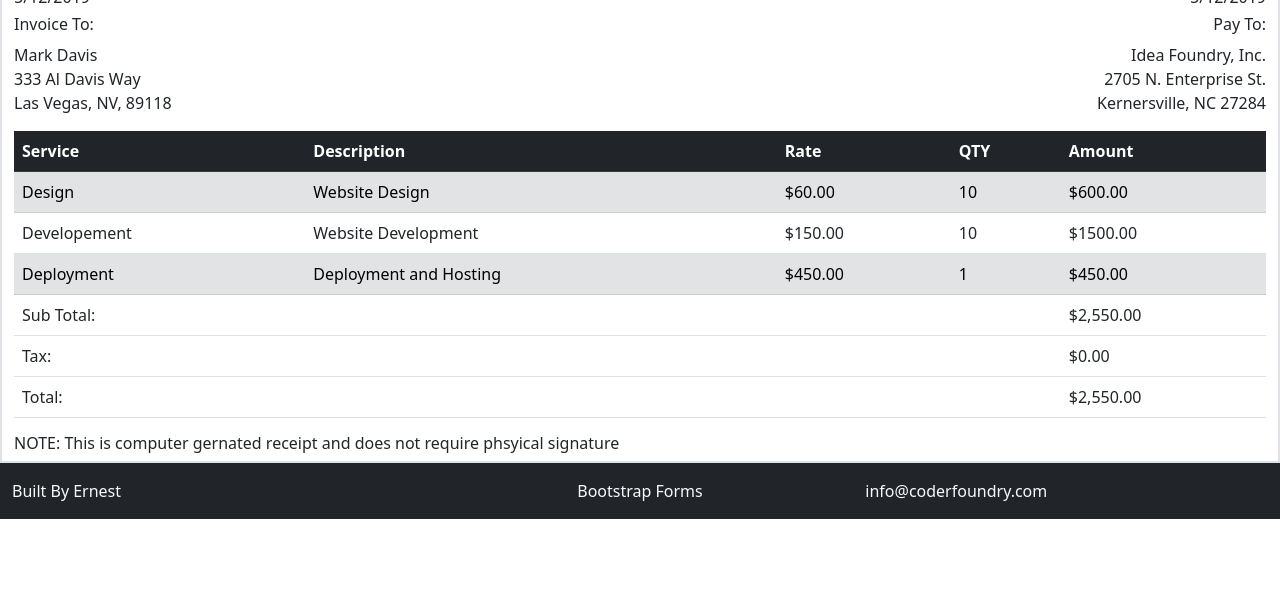
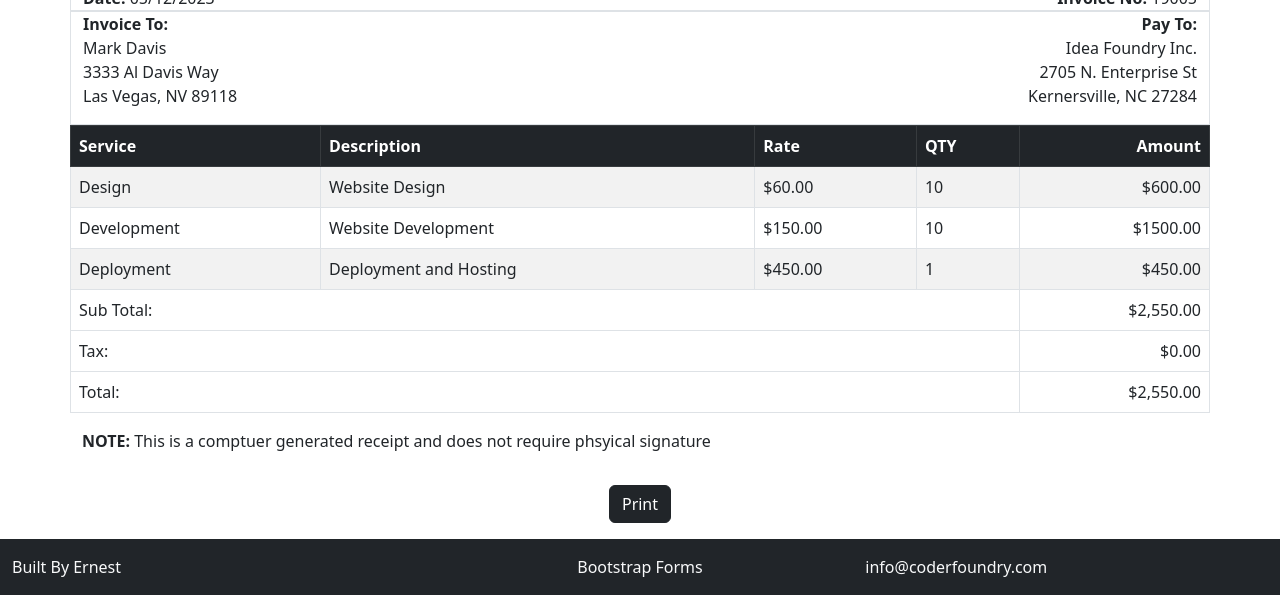
Before and after one commit to edev87/Bootstrap-Forms, a plain HTML site: page invoice.html in a window 1280 px wide. Shown: the part 364-959 px from the top of the page. Before the commit the page ends 883 px from the top, so only its background shows below. Drawn offline with nearby package versions, Linux system fonts and the light colour scheme.

Commit message:
Invoice webpage, correct layout

```diff
--- a/invoice.html
+++ b/invoice.html
@@ -18,7 +18,7 @@
 
 <body>
   <!-- Content on page -->
-  <header>
+  <header class="d-print-none">
     <nav class="navbar navbar-expand-lg navbar-dark bg-dark">
       <div class="container-fluid">
         <a class="navbar-brand" href="/index.html">BS Forms</a>
@@ -48,27 +48,129 @@
   <div class="text-end">
     <button class="btn btn-primary">Print this page</button>
   </div>
-  <main class="container-fluid border border-2">
+  <main class="container mt-3">
+    <div class="row border align-items-center">
+      <div class="col-12 col-sm-7">
+        <img src="/img/IdeaFoundryLogo.svg" class="img-fluid" alt="">
+      </div>
+      <div class="col-12 col-sm-5 text-end">
+        <strong>Customer:</strong> 4908
+      </div>
+    </div>
+    <div class="row border align-items-center">
+      <div class="col-12 col-md-6">
+        <strong>Date:</strong> 05/12/2023
+      </div>
+      <div class="col-12 col-md-6 text-start text-md-end">
+        <strong>Invoice No: </strong> 19005
+      </div>
+    </div>
+    <div class="row border">
+      <div class="col-6">
+        <strong>Invoice To:</strong>
+        <address>
+          Mark Davis <br />
+          3333 Al Davis Way <br />
+          Las Vegas, NV 89118
+        </address>
+
+      </div>
+      <div class="col-6 text-end">
+        <strong>Pay To:</strong>
+        <address>
+          Idea Foundry Inc. <br />
+          2705 N. Enterprise St <br />
+          Kernersville, NC 27284
+        </address>
+
+      </div>
+    </div>
+
+    <div class="row table-responsive">
+      <table class="table table-bordered table-striped">
+        <thead class="table-dark">
+          <tr>
+            <th>Service</th>
+            <th>Description</th>
+            <th>Rate</th>
+            <th>QTY</th>
+            <th class="text-end">Amount</th>
+        <tbody class="table-striped">
+          <tr>
+            <td>Design</td>
+            <td>Website Design</td>
+            <td>$60.00</td>
+            <td>10</td>
+            <td class="text-end">$600.00</td>
+          </tr>
+          <tr>
+            <td>Development</td>
+            <td>Website Development</td>
+            <td>$150.00</td>
+            <td>10</td>
+            <td class="text-end">$1500.00</td>
+          </tr>
+          <tr>
+            <td>Deployment</td>
+            <td>Deployment and Hosting</td>
+            <td>$450.00</td>
+            <td>1</td>
+            <td class="text-end">$450.00</td>
+          </tr>
+
+        </tbody>
+        <tfoot>
+          <tr>
+            <td colspan="4">Sub Total:</td>
+            <td class="text-end">$2,550.00</td>
+          </tr>
+          <tr>
+            <td colspan="4">Tax:</td>
+            <td class="text-end">$0.00</td>
+          </tr>
+          <tr>
+            <td colspan="4">Total:</td>
+            <td class="text-end">$2,550.00</td>
+          </tr>
+        </tfoot>
+        </tr>
+        </thead>
+      </table>
+    </div>
+    <div class="row">
+      <p>
+        <strong>NOTE:</strong> This is a comptuer generated receipt and does not require phsyical signature
+      </p>
+    </div>
+    <div class="text-center my-3 d-print-non">
+      <button class="btn btn-dark" onclick="window.print()">
+        Print
+      </button>
+    </div>
+
+
+
     <!-- <div class="text-end">
       <button class="btn btn-primary">Print this page</button>
     </div> -->
 
-    <div class="row">
+    <!-- <div class="row">
       <div class="col-sm-12 d-flex flex-row align-items-center
-       justify-content-between">
+       justify-content-between border border-secondary-subtle">
         <div class="col">
           <div>
             <img src="/img/IdeaFoundryLogo.svg" class="img-fluid" alt="">
           </div>
 
         </div>
-        <div class="col col-md-6 col-sm-4 text-end">
+        <div class="accordion-collapse col-md-6 col-sm-4 text-end">
           <div>
             <h6>Customer: 4908</h6>
           </div>
         </div>
       </div>
-      <div class="col-sm-12 d-flex justify-content-between">
+      <div class="col-sm-12 d-flex justify-content-between
+      border border-subborder-secondary-subtle">
         <div class="col-md-5">
           <Label>Date: </Label>
           <h6>5/12/2019</h6>
@@ -81,13 +183,14 @@
       </div>
 
 
-      <div class="col-md-12 d-flex justify-content-between">
+      <div class="col-md-12 d-flex justify-content-between
+      border border-secondary-subtle">
         <div class="col-sm-12 col-md-6">
           <h6>Invoice To:</h6>
           <address>
             Mark Davis <br>
             333 Al Davis Way <br>
-            Las Vegas, NV, 89118 <br>
+            Las Vegas, NV, 89118
           </address>
         </div>
         <div class="col-sm-12 col-md-6 text-end">
@@ -95,7 +198,7 @@
           <address>
             Idea Foundry, Inc.<br>
             2705 N. Enterprise St.<br>
-            Kernersville, NC 27284<br>
+            Kernersville, NC 27284
           </address>
         </div>
       </div>
@@ -103,41 +206,41 @@
         <table class="table">
           <thead>
             <tr class="table-dark">
-              <th >Service</th>
-              <th >Description</th>
-              <th >Rate</th>
-              <th >QTY</th>
-              <th >Amount</th>
+              <th>Service</th>
+              <th>Description</th>
+              <th>Rate</th>
+              <th>QTY</th>
+              <th>Amount</th>
             </tr>
           </thead>
           <tbody>
             <tr class="table-secondary">
-              <td >Design</td>
+              <td>Design</td>
               <td>Website Design</td>
               <td>$60.00</td>
               <td>10</td>
               <td>$600.00</td>
             </tr>
             <tr>
-              <td >Developement</td>
+              <td>Developement</td>
               <td>Website Development</td>
               <td>$150.00</td>
               <td>10</td>
               <td>$1500.00</td>
             </tr>
             <tr class="table-secondary">
-              <td >Deployment</td>
+              <td>Deployment</td>
               <td>Deployment and Hosting</td>
               <td>$450.00</td>
               <td>1</td>
               <td>$450.00</td>
             </tr>
             <tr>
-              <td  colspan="4">Sub Total:</td>
+              <td colspan="4">Sub Total:</td>
               <td>$2,550.00</td>
             </tr>
             <tr>
-              <td  colspan="4">Tax:</td>
+              <td colspan="4">Tax:</td>
               <td>$0.00</td>
             </tr>
             <tr>
@@ -151,11 +254,11 @@
 
 
 
-    </div>
+    </div> -->
 
   </main>
 
-  <footer class="container-fluid bg-dark py-3 text-light">
+  <footer class="container-fluid bg-dark py-3 text-light d-print-none">
 
     <div class="row row-cols-1 row-cols-md-3">
       <div class="col">Built By Ernest</div>
```
